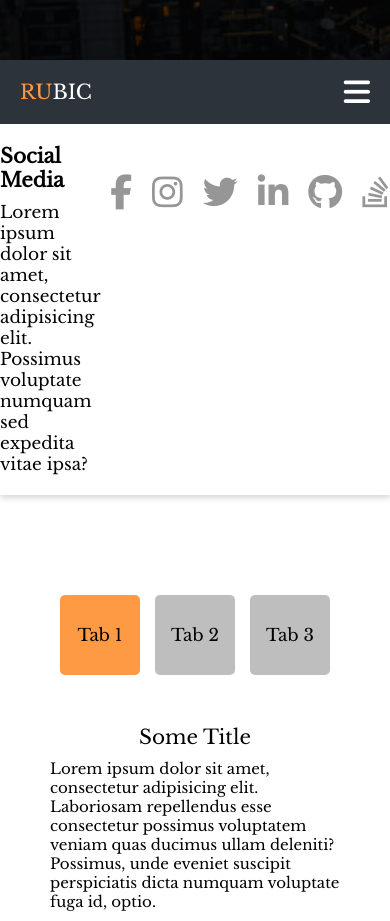
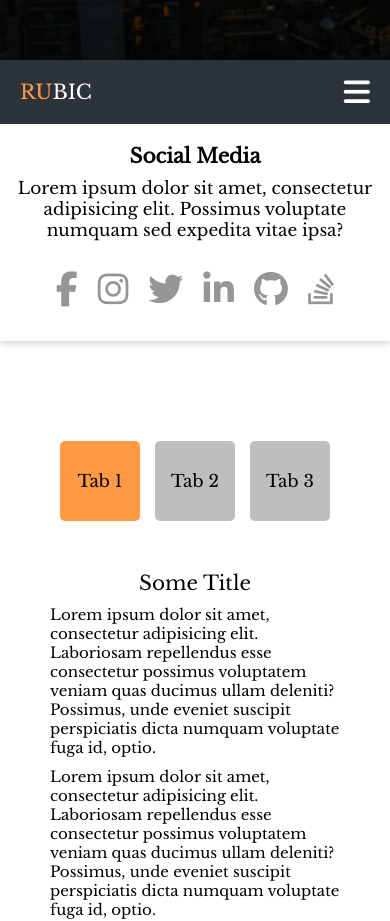
Before and after one commit to MilosM00/react-website, a React (Create React App) app: page / in a window 390 px wide. Shown: the part 840-1761 px from the top of the page. Built offline with nearby package versions, Linux system fonts and the light colour scheme; the HTML template or start-up script is replaced by a standard one.

Commit message:
SocialMedia.css updated

```diff
--- a/src/components/SocialMedia.css
+++ b/src/components/SocialMedia.css
@@ -35,3 +35,12 @@
     color: rgb(255, 154, 68);
     transition: 0.4s;
 }
+
+
+@media (max-width: 788px) {
+    .social-media-bar{
+        text-align: center;
+        display:grid;
+        place-items: center;
+    }
+}
```
